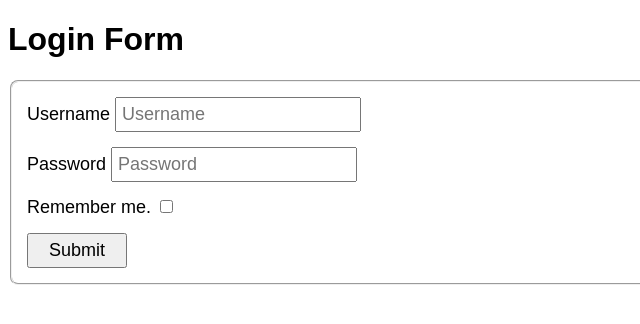
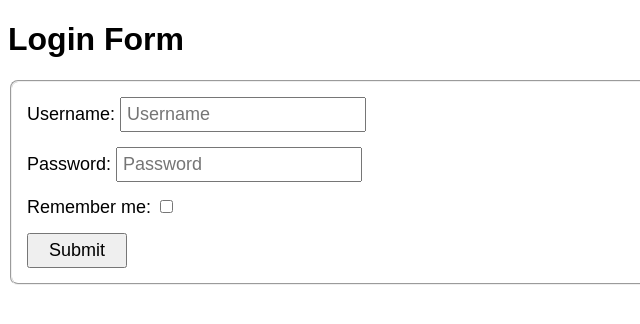
Before and after one commit to acciojob/remember-me-login-form-himaanshusingh, a website: page main.html in a window 1280 px wide. Shown: the full height of the page, 0-640 px from the left. Drawn offline with Linux system fonts and the light colour scheme.

Commit message:
created a submission

```diff
--- a/main.html
+++ b/main.html
@@ -11,15 +11,15 @@
 	  <h1>Login Form</h1>
       <fieldset>
         <div class="name-div">
-          <label for="username">Username</label>
+          <label for="username">Username:</label>
           <input type="text" id="username" placeholder="Username" />
         </div>
         <div class="password-div">
-          <label for="password">Password</label>
+          <label for="password">Password:</label>
           <input type="password" id="password" placeholder="Password" />
         </div>
         <div class="remember-me-div">
-          <label for="checkbox">Remember me.</label>
+          <label for="checkbox">Remember me:</label>
           <input type="checkbox" id="checkbox" />
         </div>
         <input type="submit" id="submit" value="Submit" />
```
